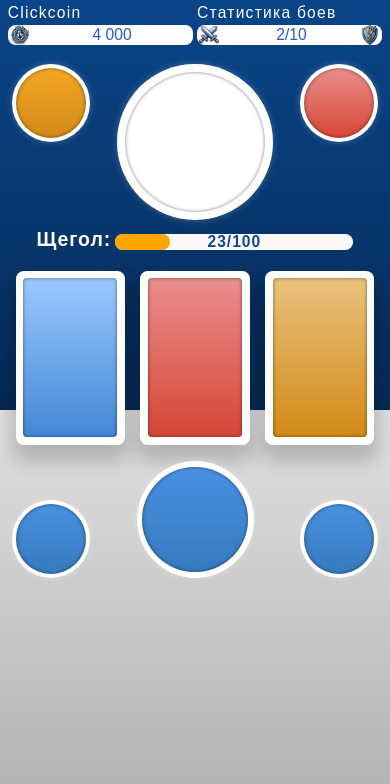
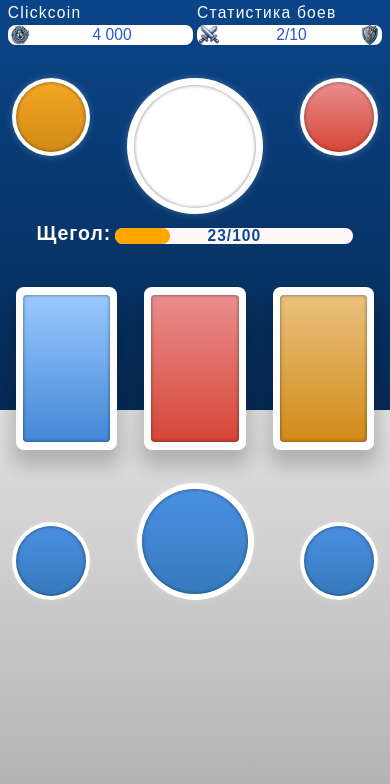
Before and after one commit to AlexandrGrankin/game-ui, a React (Create React App) app: page / in a window 390 px wide. Shown: the top 784 px of the page. Built offline with nearby package versions, Linux system fonts and the light colour scheme; a web font is replaced by a local one.

Commit message:
Поработал над адаптивностью

```diff
--- a/src/components/ButtonSection/ButtonSection.css
+++ b/src/components/ButtonSection/ButtonSection.css
@@ -1,7 +1,7 @@
 .button__container {
     display: flex;
     align-items: center;
-    padding: 3vw;
+    padding: 3vh 3vw 3vh 3vw;
 }
 
 .button__section {
--- a/src/components/CardSection/CardSection.css
+++ b/src/components/CardSection/CardSection.css
@@ -2,5 +2,5 @@
     display: flex;
     flex-direction: row;
     justify-content: space-between;
-    padding: 2vw 4vw 1vw 4vw;
+    padding: 2vh 4vw 1vh 4vw;
 }
--- a/src/components/CardSection/CardSection.jsx
+++ b/src/components/CardSection/CardSection.jsx
@@ -7,17 +7,17 @@ const CardSection = () => {
     return (
         <div className="card__section">
             <InteractiveBorderCard
-                outerSize={28}
+                outerSize={26}
                 backColorStartLiner={'#9AC9FF'}
                 backColorEndLiner={'#4387D6'}
             ></InteractiveBorderCard>
             <InteractiveBorderCard
-                outerSize={28}
+                outerSize={26}
                 backColorStartLiner={'#EA8E8E'}
                 backColorEndLiner={'#D64636'}
             ></InteractiveBorderCard>
             <InteractiveBorderCard
-                outerSize={28}
+                outerSize={26}
                 backColorStartLiner={'#EAC17E'}
                 backColorEndLiner={'#D18B17'}></InteractiveBorderCard>
         </div>
--- a/src/components/ProfileDisplay/ProfileDisplay.css
+++ b/src/components/ProfileDisplay/ProfileDisplay.css
@@ -2,7 +2,7 @@
     display: flex;
     flex-direction: column;
     align-items: center;
-    padding: 3vw;
+    padding: 3vh 3vw 3vh 3vw;
 }
 
 .profile-menu {
--- a/src/components/ProfileDisplay/ProfileDisplay.jsx
+++ b/src/components/ProfileDisplay/ProfileDisplay.jsx
@@ -14,7 +14,7 @@ const ProfileDisplay = () => {
                 >
                 </InteractiveBorder>
                 <InteractiveBorder
-                    outerSize={40}
+                    outerSize={35}
                 >
                 </InteractiveBorder>
                 <InteractiveBorder
```
